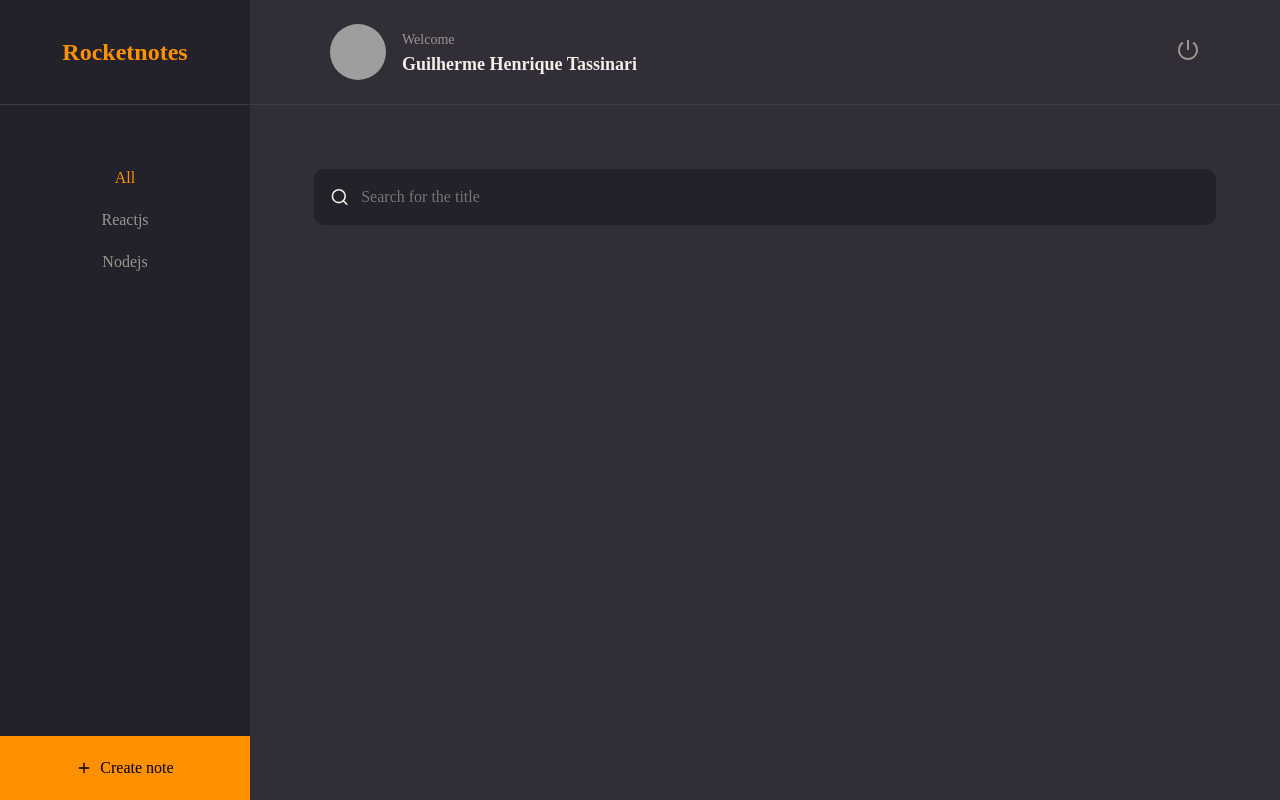
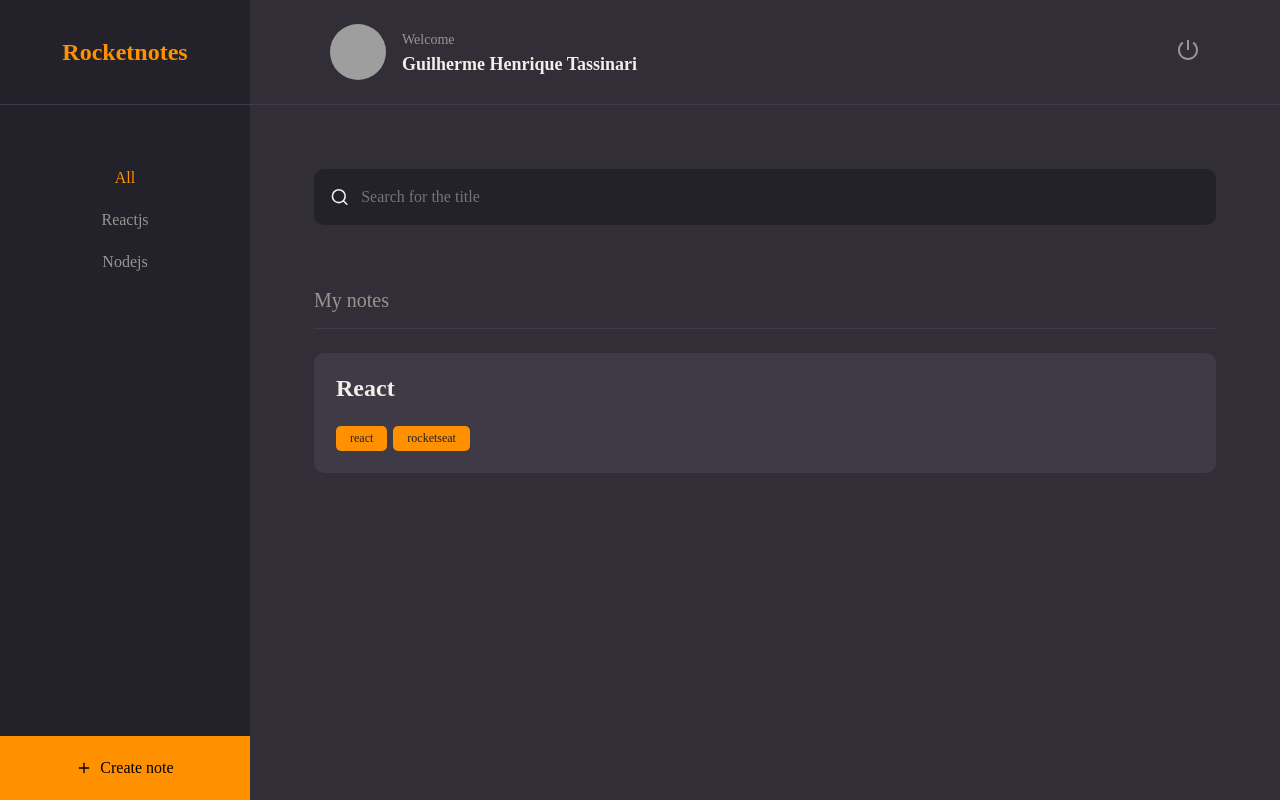
Before and after one commit to GHTassinari/RocketNotes, a React app: page / in a window 1280 px wide. Built offline with nearby package versions, Linux system fonts and the light colour scheme; grey boxes are pictures that could not be loaded; the HTML template or start-up script is replaced by a standard one.

Commit message:
Created the note inside the home page, created the note component, and ajusted the tag component

```diff
--- /dev/null
+++ b/src/components/Note/index.jsx
@@ -0,0 +1,19 @@
+import { Container } from "./styles";
+import { Tag } from "../Tag";
+
+export function Note({ data, ...rest }) {
+  return (
+    <Container>
+      <h1>{data.title}</h1>
+
+      {
+        data.tags &&
+        <footer>
+          {
+            data.tags.map(tag => <Tag key={tag.id} title={tag.name} />)
+          }
+        </footer>
+      }
+    </Container>
+  );
+}
--- /dev/null
+++ b/src/components/Note/styles.js
@@ -0,0 +1,26 @@
+import styled from 'styled-components';
+
+export const Container = styled.button`
+  width: 100%;
+  background-color: ${({ theme }) => theme.COLORS.BACKGROUND_700};
+
+  border: none;
+  border-radius: 10px;
+
+  padding: 22px;
+  margin-bottom: 16px;
+
+  > h1 {
+    flex: 1;
+    text-align: left;
+    font-weight: 700;
+    font-size: 24px;
+    color: ${({ theme }) => theme.COLORS.WHITE};
+  }
+
+  > footer {
+    width: 100%;
+    display: flex;
+    margin-top: 24px;
+  }
+`;
--- a/src/components/Tag/index.jsx
+++ b/src/components/Tag/index.jsx
@@ -1,8 +1,8 @@
 import { Container } from './styles';
 
-export function Tag({ title }){
+export function Tag({ title, ...rest }){
   return(
-    <Container>
+    <Container {...rest}>
       { title }
     </Container>
   );
--- a/src/pages/Home/index.jsx
+++ b/src/pages/Home/index.jsx
@@ -1,8 +1,11 @@
 import { FiPlus, FiSearch } from 'react-icons/fi';
 import { Container, Brand, Menu, Search, Content, NewNote } from "./styles";
 
+import { Input } from "../../components/Input";
+import { Note } from "../../components/Note";
+
 import { Header } from "../../components/Header";
-import { Input } from "../../components/Input";
+import { Section } from "../../components/Section";
 import { ButtonText } from "../../components/ButtonText";
 
 export function Home() {
@@ -30,7 +33,17 @@
         <Input placeholder="Search for the title" icon={FiSearch}/>
       </Search>
 
-      <Content></Content>
+      <Content>
+        <Section title="My notes">
+          <Note data={{
+            title: 'React',
+            tags:[
+              {id: '1', name: 'react'},
+              {id: '2', name: 'rocketseat'}
+            ]
+        }}/>
+        </Section>
+      </Content>
 
       <NewNote>
         <FiPlus/>
--- a/src/pages/Home/styles.js
+++ b/src/pages/Home/styles.js
@@ -53,6 +53,8 @@
 
 export const Content = styled.div`
   grid-area: content;
+  padding: 0 64px;
+  overflow-y: auto;
 `;
 
 export const NewNote = styled.button`
```
